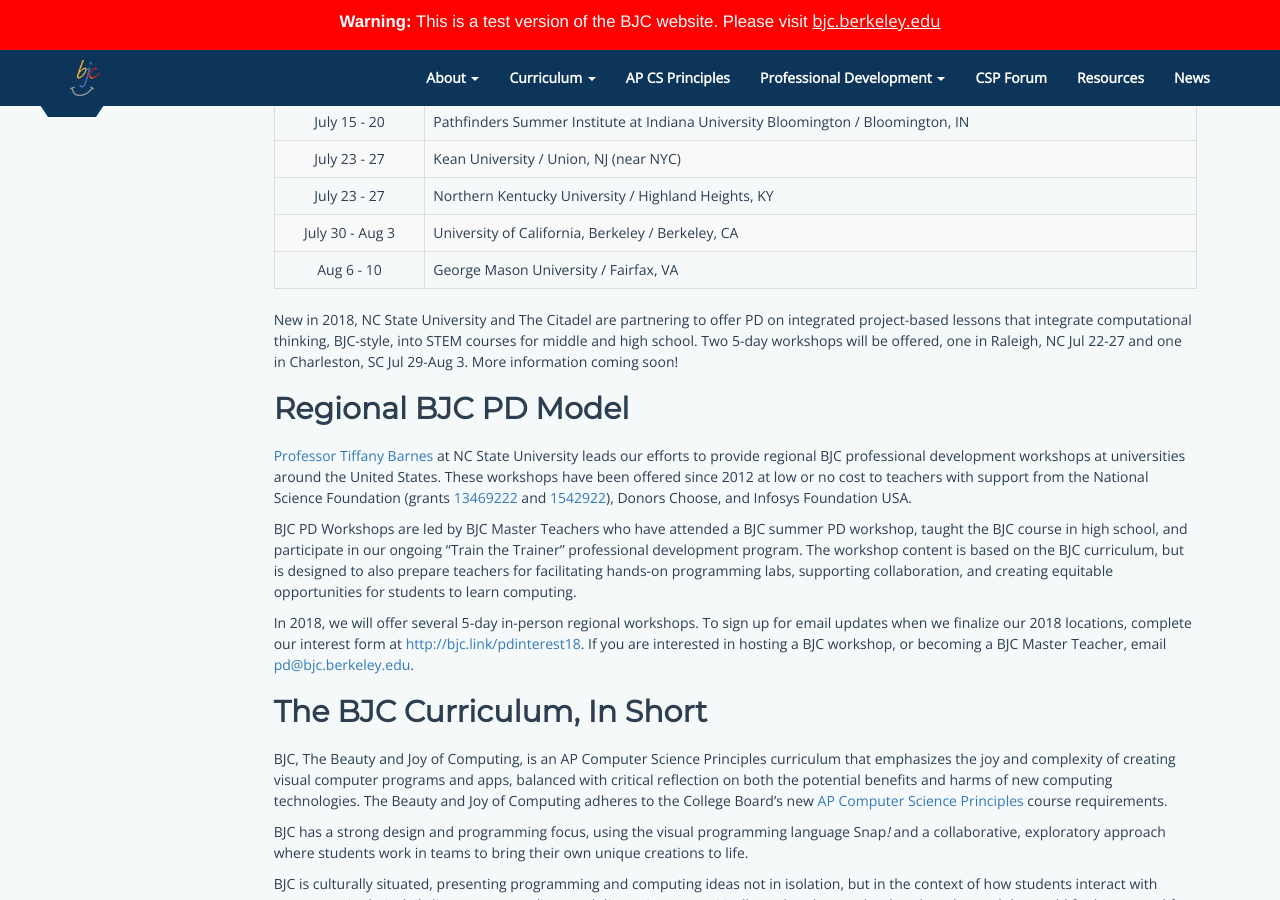
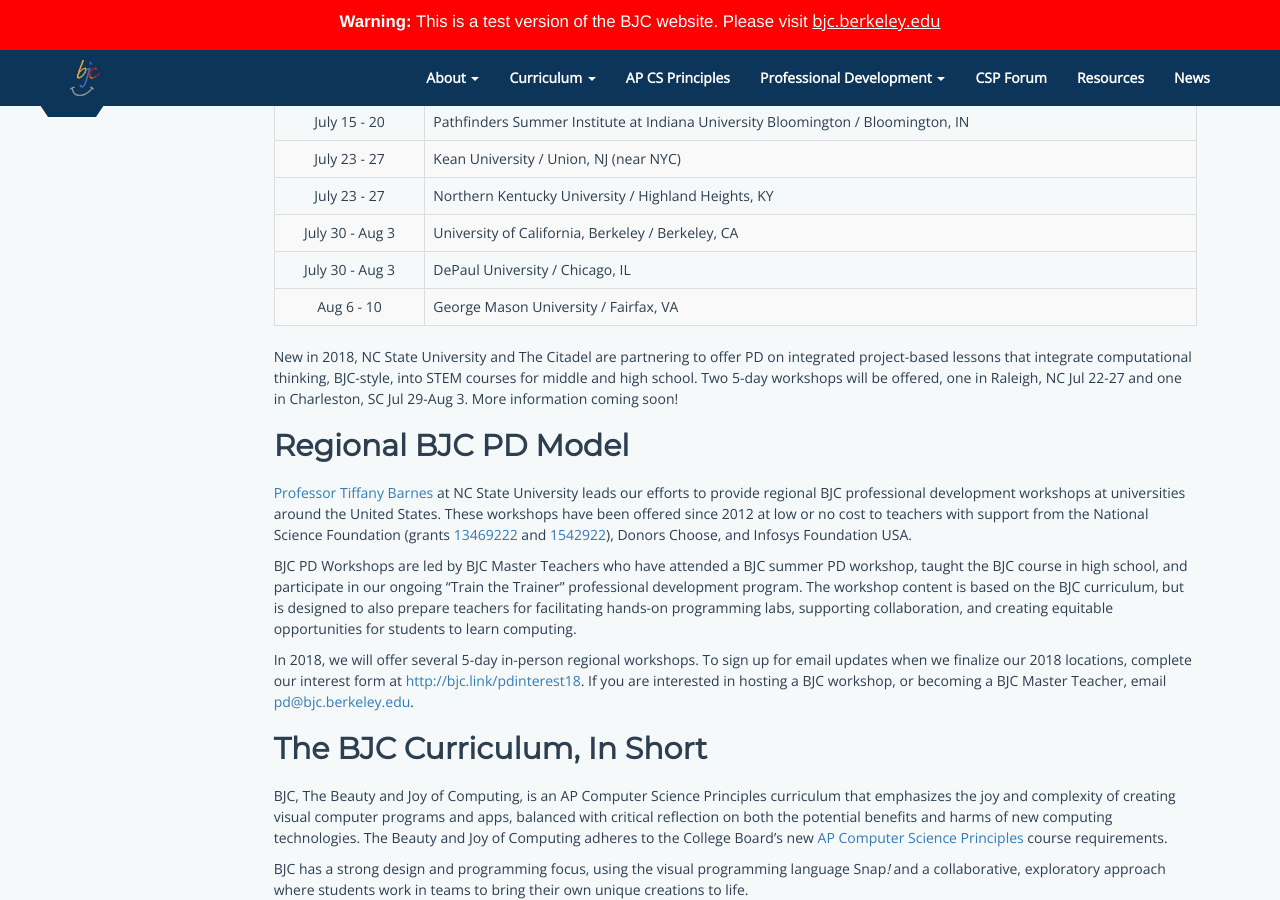
Before and after one commit to beautyjoy/beautyjoy.github.io, a Jekyll site: the page built from summer-pd/index.md, in a window 1280 px wide and 900 px high, scrolled down 1141 px. Built offline with Jekyll 4.4.1, drawn with Linux system fonts in a browser that asks for light colours.

Commit message:
Added Chicago

```diff
--- a/summer-pd/index.md
+++ b/summer-pd/index.md
@@ -38,6 +38,7 @@
 | July 23 - 27     |  Kean University / Union, NJ (near NYC)                                            |
 | July 23 - 27     |  Northern Kentucky University / Highland Heights, KY                               |
 | July 30 - Aug 3  |  University of California, Berkeley / Berkeley, CA                                 |
+| July 30 - Aug 3  |  DePaul University / Chicago, IL
 | Aug 6 - 10       |  George Mason University / Fairfax, VA                                             |
 {: .table.table-striped.table-bordered }
 
```
